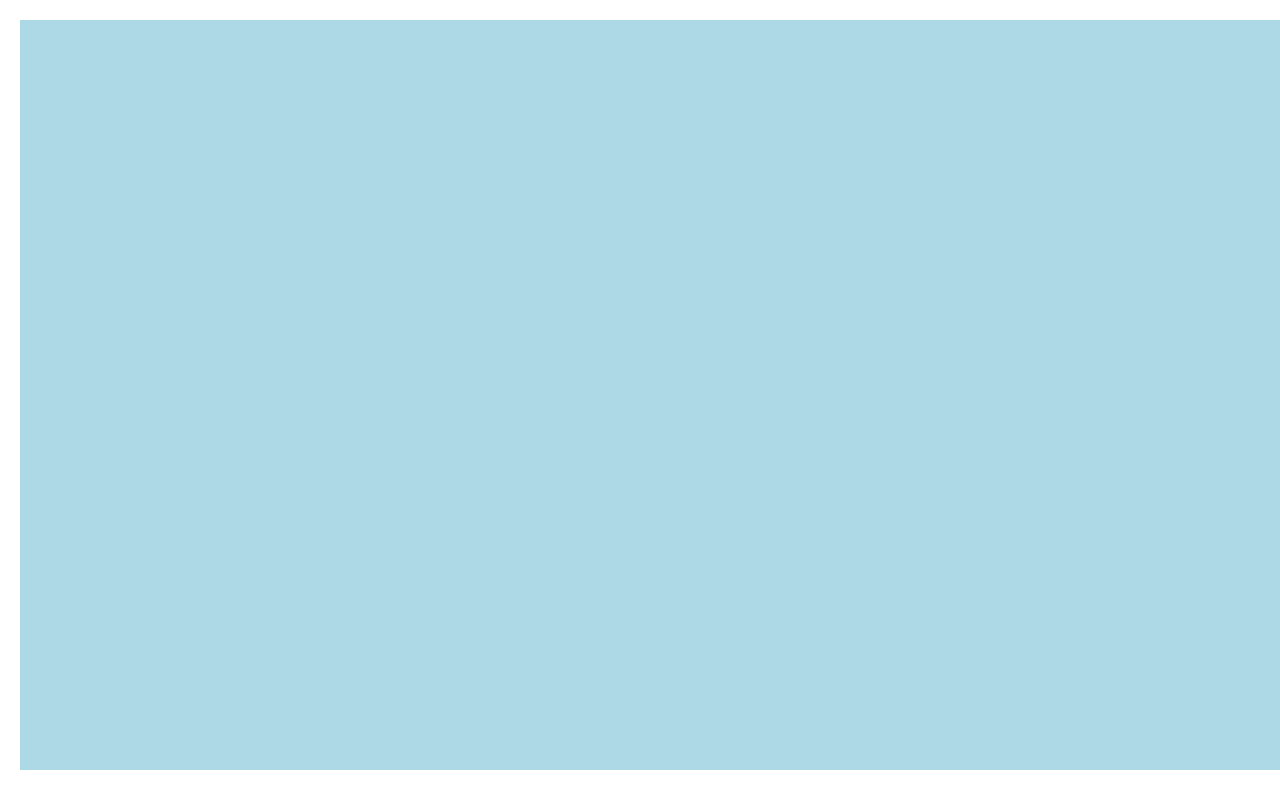
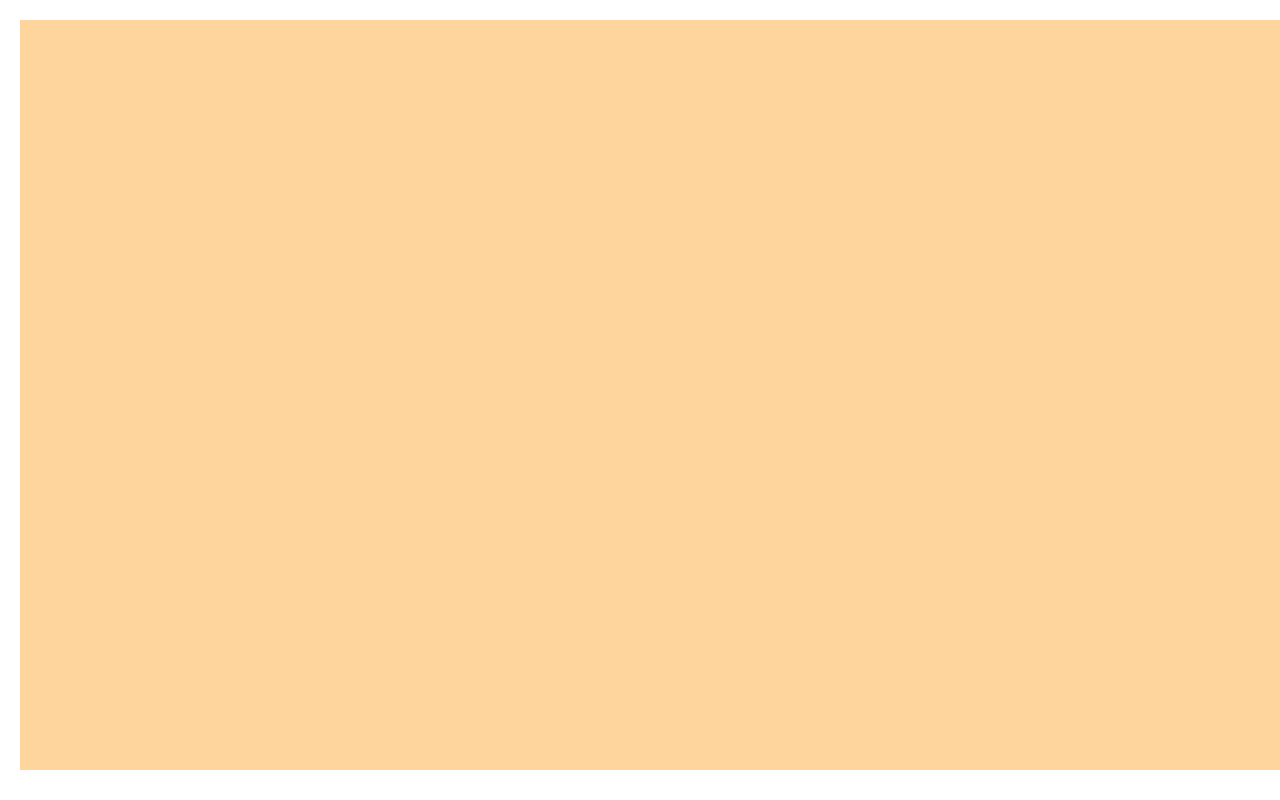
Before and after one commit to COLE-H-Code/COLE-H-Code.github.io, a plain HTML site: page fsd-projects/platformer/index.html in a window 1280 px wide. Shown: the top 800 px of the page. Drawn offline with nearby package versions, Linux system fonts and the light colour scheme.

Commit message:
Finalized platformer game

```diff
--- a/fsd-projects/platformer/platformer.css
+++ b/fsd-projects/platformer/platformer.css
@@ -3,7 +3,7 @@ body {
 }
 
 canvas {
-  background-color: lightblue;
+  background-color: rgb(255, 213, 158);
   margin: 20px;
 }
 
--- a/fsd-projects/platformer/platformer.js
+++ b/fsd-projects/platformer/platformer.js
@@ -27,7 +27,7 @@ $(function () {
     //////////////////////////////////
 
     // TODO 1 - Enable the Grid
-      toggleGrid();
+    // toggleGrid();
 
     // TODO 2 - Create Platforms
       createPlatform(205, 625, 50, 15, "maroon");
```
